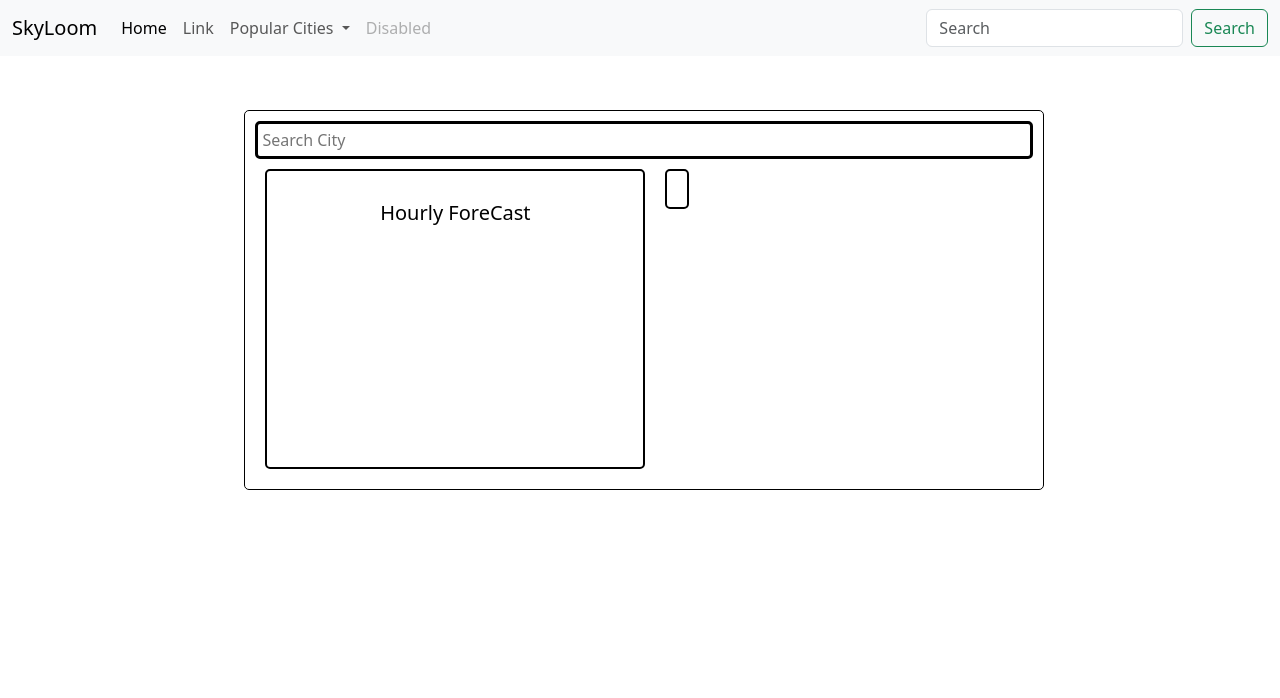
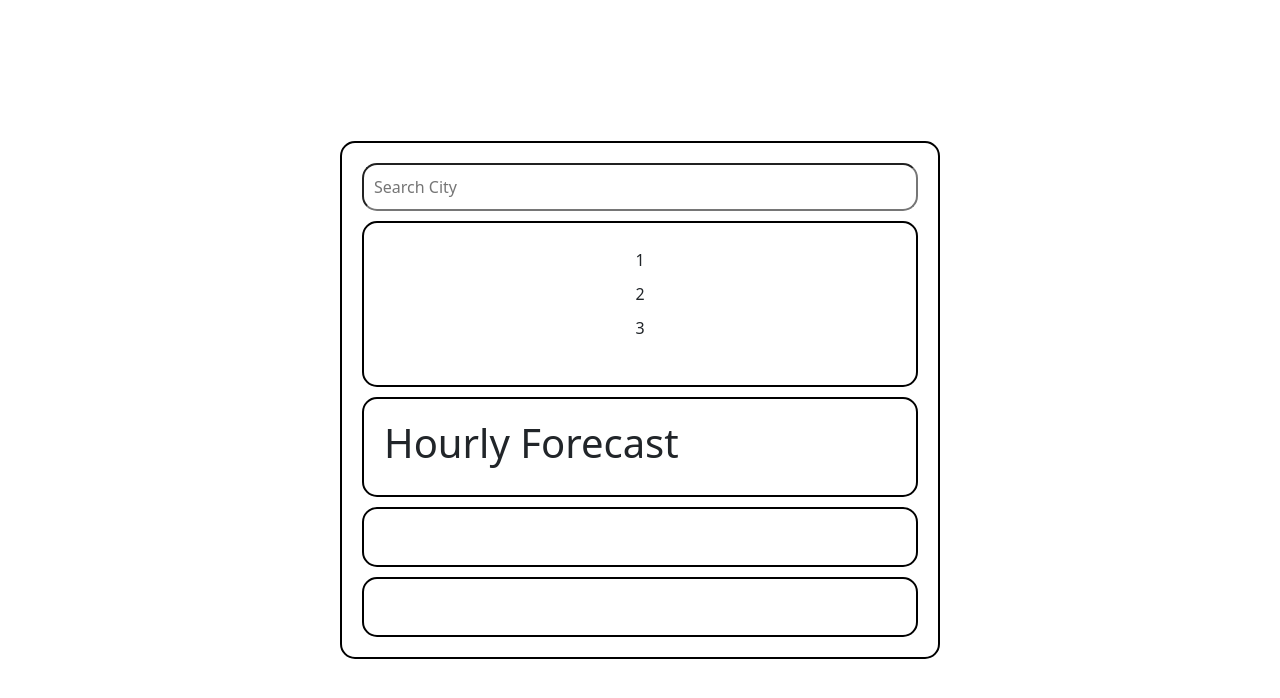
Before and after one commit to PranjalPatel14/weatherApp, a plain HTML site: page index.html in a window 1280 px wide. Drawn offline with nearby package versions, Linux system fonts and the light colour scheme.

Commit message:
Updated Design

```diff
--- a/index.html
+++ b/index.html
@@ -1,79 +1,44 @@
 <!doctype html>
 <html lang="en">
+
 <head>
   <meta charset="utf-8">
   <meta name="viewport" content="width=device-width, initial-scale=1">
   <title>My Weather App</title>
-    <link href="https://cdn.jsdelivr.net/npm/bootstrap@5.3.1/dist/css/bootstrap.min.css" rel="stylesheet" integrity="sha384-4bw+/aepP/YC94hEpVNVgiZdgIC5+VKNBQNGCHeKRQN+PtmoHDEXuppvnDJzQIu9" crossorigin="anonymous">
-    <link href="master.css" rel="stylesheet">
+  <link href="https://cdn.jsdelivr.net/npm/bootstrap@5.3.1/dist/css/bootstrap.min.css" rel="stylesheet"
+    integrity="sha384-4bw+/aepP/YC94hEpVNVgiZdgIC5+VKNBQNGCHeKRQN+PtmoHDEXuppvnDJzQIu9" crossorigin="anonymous">
+  <link href="style.css" rel="stylesheet">
 </head>
+
 <body>
-    <nav class="navbar navbar-expand-lg bg-body-tertiary">
-        <div class="container-fluid">
-          <a class="navbar-brand" href="#">SkyLoom</a>
-          <button class="navbar-toggler" type="button" data-bs-toggle="collapse" data-bs-target="#navbarSupportedContent" aria-controls="navbarSupportedContent" aria-expanded="false" aria-label="Toggle navigation">
-            <span class="navbar-toggler-icon"></span>
-          </button>
-          <div class="collapse navbar-collapse" id="navbarSupportedContent">
-            <ul class="navbar-nav me-auto mb-2 mb-lg-0">
-              <li class="nav-item">
-                <a class="nav-link active" aria-current="page" href="#">Home</a>
-              </li>
-              <li class="nav-item">
-                <a class="nav-link" href="#">Link</a>
-              </li>
-              <li class="nav-item dropdown">
-                <a class="nav-link dropdown-toggle" href="#" role="button" data-bs-toggle="dropdown" aria-expanded="false">
-                  Popular Cities
-                </a>
-                <ul class="dropdown-menu">
-                  <li><a class="dropdown-item" href="#">Delhi</a></li>
-                  <li><a class="dropdown-item" href="#">Ahmedabad</a></li>
-                  <li><hr class="dropdown-divider"></li>
-                  <li><a class="dropdown-item" href="#">Mumbai</a></li>
-                </ul>
-              </li>
-              <li class="nav-item">
-                <a class="nav-link disabled" aria-disabled="true">Disabled</a>
-              </li>
-            </ul>
-            <form class="d-flex" role="search">
-              <input class="form-control me-2" type="search" placeholder="Search" aria-label="Search">
-              <button class="btn btn-outline-success" type="submit">Search</button>
-            </form>
+  <section class="container">
+    <div id="search-city">
+      <input type="text" class="searchBar" placeholder="Search City">
     </div>
-        </div>
-    </nav>
-
-    <!-- Starting main page -->
-    <section>
-        <div class="main-box">
-            <div class="search-box">
-                <input type="text" placeholder="Search City">
-            </div>
-            <div class="hourlyforecast">
-              <h6 id="title">Hourly ForeCast</h6>
-              <article><h3 class="time"></h3> <img class="icon" <p class="hourly-temp"></p></article>
-              <article><h3 class="time"></h3> <img class="icon" <p class="hourly-temp"></p></article>
-              <article><h3 class="time"></h3> <img class="icon" <p class="hourly-temp"></p></article>
-              <article><h3 class="time"></h3> <img class="icon" <p class="hourly-temp"></p></article>
-              <article><h3 class="time"></h3> <img class="icon" <p class="hourly-temp"></p></article>
-              <article><h3 class="time"></h3> <img class="icon" <p class="hourly-temp"></p></article>
-              <article><h3 class="time"></h3> <img class="icon" <p class="hourly-temp"></p></article>
-              <article><h3 class="time"></h3> <img class="icon" <p class="hourly-temp"></p></article>
-
-            </div>
-            <div class="temp-box">
-                <p div="city_name"><span id="city_name"></span></p>
-                <p div="temp"><span id="temperature"></span> </p>
-                <p div="high_temp"><span id="highest_temp"></span></p>
-                <p div="low_temp"><span id="lowest_temp"></span></p>
-            </div>
-        </div>
+    <article id="current-forecast">
+      <p class="cityname">1</p>
+      <p class="citytemp">2</p>
+      <p class="description">3</p>
+      <p class="maxtemp"></p>
+      <p class="mintemp"></p>
+    </article>
+    <article id="hourly-forecast">
+      <h1>Hourly Forecast</h1>
+      <section class="hourly-container">
+        <article></article>
       </section>
-
-
-    <script src="https://cdn.jsdelivr.net/npm/bootstrap@5.3.1/dist/js/bootstrap.bundle.min.js" integrity="sha384-HwwvtgBNo3bZJJLYd8oVXjrBZt8cqVSpeBNS5n7C8IVInixGAoxmnlMuBnhbgrkm" crossorigin="anonymous"></script>
+    </article>
+    <article id="Feels-like">
+      <p></p>
+    </article>
+    <article id="Humidity">
+      <p></p>
+    </article>
+  </section>
+  <script src="https://cdn.jsdelivr.net/npm/bootstrap@5.3.1/dist/js/bootstrap.bundle.min.js"
+    integrity="sha384-HwwvtgBNo3bZJJLYd8oVXjrBZt8cqVSpeBNS5n7C8IVInixGAoxmnlMuBnhbgrkm"
+    crossorigin="anonymous"></script>
   <script src="main.js"></script>
 </body>
+
 </html>
--- a/master.css
+++ /dev/null
@@ -1,60 +0,0 @@
-body {
-    background-color: white;
-    color: black;
-}
-
-.main-box{
-    border: solid 1px black;
-    border-radius: 5px;
-    width: 800px;
-    height: auto;
-    position: fixed;
-    left: 23%;
-    margin-left: -50px;
-    top: 20%;
-    margin-top: -50px;
-    padding: 10px;
-}
-
-input{
-    padding: 4px;
-    width: 100%;
-    box-sizing: border-box;
-    border: 3px solid;
-    outline: none;
-    border-radius: 5px;
-    margin: 10 2 2 2px;
-
-}
-
-.hourlyforecast{
-    display: grid;
-
-    margin: 10px;
-    width: 380px;
-    height: 300px;
-    max-height: 500px;
-    max-width: 400px;
-    border: 2px solid black;
-    float: left;
-    border-radius: 5px;
-
-}
-#title{
-    display: flex;
-    justify-content: center;
-    padding-top: 30px;
-    font-size: 20px;
-}
-
-.temp-box{
-    display: flex;
-    justify-content: left;
-    padding: 10px;
-    margin: 10px;
-    border: 2px solid black;
-    border-radius: 5px;
-    float: left;
-    max-width: 500px;
-
-}
--- /dev/null
+++ b/style.css
@@ -0,0 +1,44 @@
+body {
+    display: flex;
+    align-items: center;
+    justify-content: center;
+    height: 100vh;
+    margin: 0;
+}
+
+.container {
+    display: grid;
+    border: 2px solid black;
+    border-radius: 15px;
+    max-width: 600px; /* Set a maximum width for the container */
+    padding: 20px; /* Add padding to the container */
+    box-sizing: border-box; /* Include padding and border in the total width/height */
+    margin: 10px; /* Add margin to create a gap between containers */
+}
+
+.container > article{
+    border: 2px solid black;
+    border-radius: 15px;
+    padding: 20px; /* Add padding to the article */
+    box-sizing: border-box;
+    margin-top: 10px;
+}
+
+.searchBar{
+    width: 100%; /* Set the width of the search bar relative to the container */
+    padding: 10px; /* Add padding to the search bar for spacing */
+    box-sizing: border-box;
+    border-radius: 15px;
+}
+
+#current-forecast {
+    display: flex; /* Use flexbox to display items vertically */
+    flex-direction: column; /* Stack items vertically */
+    border-radius: 15px;
+    text-align: center;
+}
+
+.cityname, .citytemp, .description, .maxtemp, .mintemp {
+    /* Add styles for the forecast items */
+    margin: 5px; /* Add margin for spacing between items */
+}
```
Lines whose indentation alone changed are shown as unchanged.
